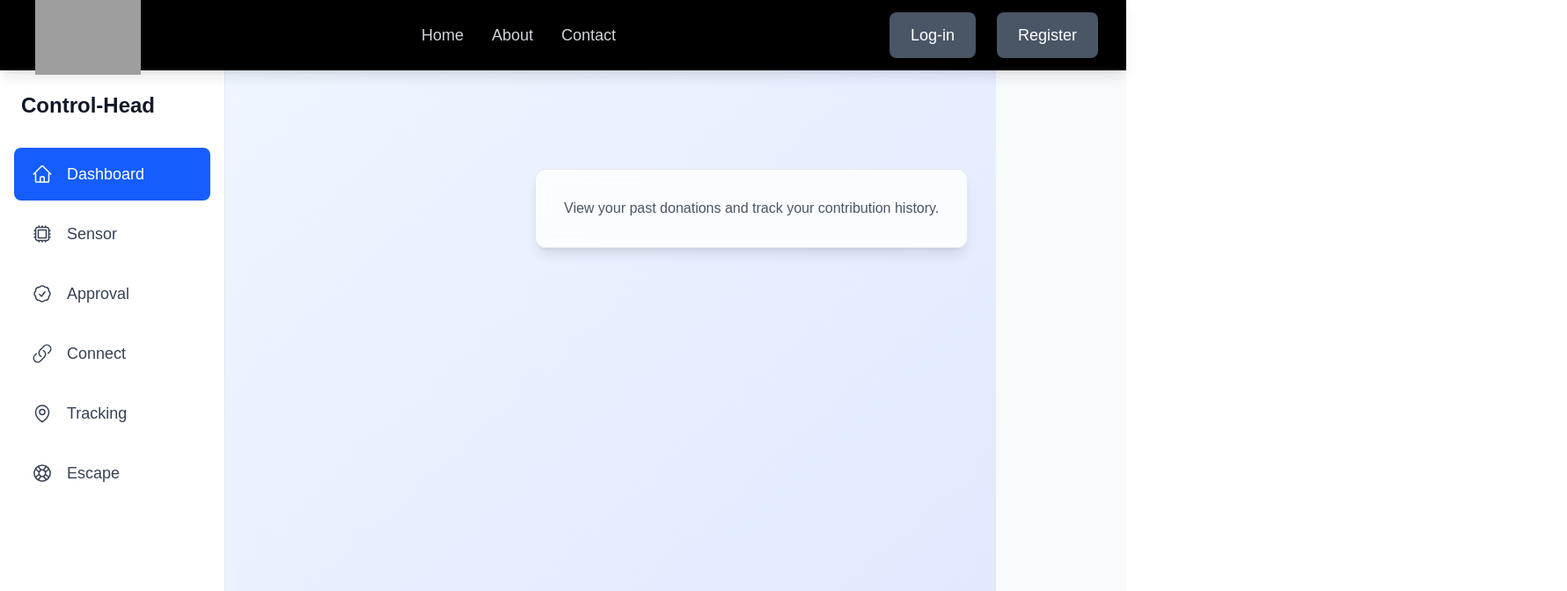
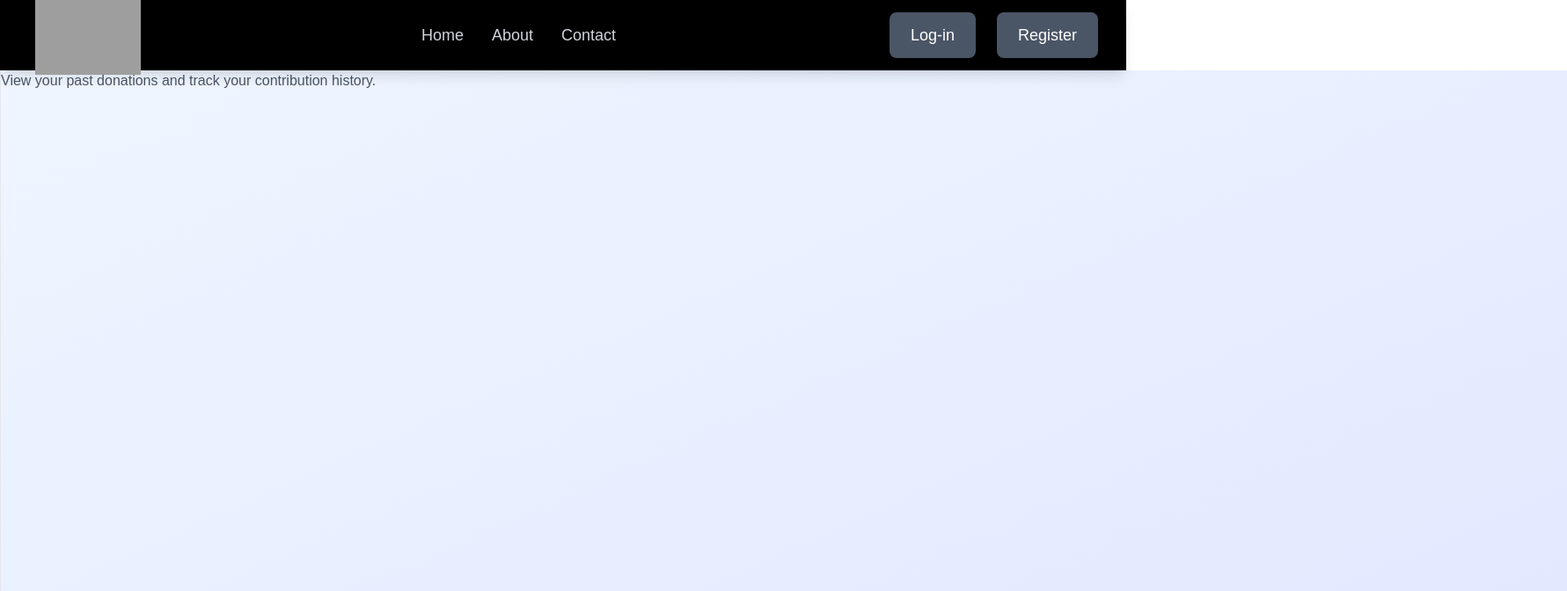
Before and after one commit to Tobibaka/rhinore, a Next.js app: page /admin in a window 1280 px wide. Shown: the top 672 px of the page at 88% size, 1781 px wide, since content can reach past the window. Built offline with nearby package versions, Linux system fonts and the light colour scheme; grey boxes are pictures that could not be loaded.

Commit message:
Refactor Admin layout and sidebar for improved styling and navigation structure

```diff
--- a/src/app/admin/page.tsx
+++ b/src/app/admin/page.tsx
@@ -16,26 +16,27 @@ import Connect from '@/app/admin/str/pages/connect'
 import Tracking from '@/app/admin/str/pages/tracking'
 import Escape from '@/app/admin/str/pages/escape'
 import { Navigate } from 'react-router-dom'
+import tracking from '@/app/admin/str/pages/tracking'
 
 export default function Admin() {
   const [activePage, setActivePage] = useState('dashboard')
 
   const pages: Record<string, React.ReactNode> = {
     dashboard: <Dashboard />,
-    task: <Sensor />,
-    report: <Approval />,
+    sensor: <Sensor />,
+    approval: <Approval />,
     connect: <Connect />,
-    help: <Tracking />,
-    spot: <Escape />,
+    tracking: <Tracking />,
+    escape: <Escape />,
     login: <div>Logging out...</div>,
   }
 
   return (
     <div className="flex">
-      <Sidebar activePage={activePage} onNavigate={setActivePage} />
-      <Layout>
-        <div className="w-full">{pages[activePage] || <Dashboard />}</div>
-      </Layout>
+          <Sidebar activePage={activePage} onNavigate={setActivePage} />
+          <Layout>
+            <div className="w-445 h-screen overflow-auto">{pages[activePage] || <Dashboard />}</div>
+          </Layout>
     </div>
   )
 }
--- a/src/app/admin/str/components/Layout.tsx
+++ b/src/app/admin/str/components/Layout.tsx
@@ -1,21 +1,21 @@
-'use client';
+import React from 'react';
+import { Outlet } from 'react-router-dom';
 
-import React from 'react';
-import Sidebar from './Sidebar';
 
 interface LayoutProps {
   children?: React.ReactNode;
 }
 
 const Layout: React.FC<LayoutProps> = ({ children }) => {
+
   return (
-    <div className="min-h-screen bg-gradient-to-br from-blue-50 to-indigo-100">
-      {/* Main content area */}
-      <main className="ml-80 pt-20 min-h-screen">
-        <div className="p-8 max-w-[1600px] mx-auto">
-          <div className="rounded-xl shadow-lg p-8 bg-white/80 backdrop-blur border border-gray-200 text-gray-900">
-            {children}
-          </div>
+    <div className={`flex min-h-screen transition-colors ${
+      'bg-gradient-to-br from-blue-50 to-indigo-100'
+    }`}>
+    {/* Main content area */}
+      <main>
+        <div>
+          {children ? children : <Outlet />}
         </div>
       </main>
     </div>
--- a/src/app/admin/str/components/Sidebar.tsx
+++ b/src/app/admin/str/components/Sidebar.tsx
@@ -1,3 +1,4 @@
+'use client'
 import React from 'react';
 import {
   HomeIcon,
@@ -26,11 +27,12 @@ export default function Sidebar({
    onNavigate: (page: string) => void
  }) {
    return (
-     <aside className="w-64 h-screen bg-white text-gray-800 flex flex-col border-r border-gray-200">
-       <div className="p-6">
-         <h1 className="text-2xl font-bold text-gray-900">Control-Head</h1>
+     <aside className="overflow-y-auto w-65 h-screen bg-white text-gray-800 flex flex-col border-r border-gray-200">
+      <div className="p-6  bg-gray-300 text-white rounded-r-full shadow-yellow-500 shadow-2xl">
+        <h1 className="text-5xl font-bold text-gray-900">Admins</h1>
+        <h2 className="text-sm font-light text-gray-500 px-1">BETA</h2>
        </div>
-       <nav className="flex-1 px-4 py-2" aria-label="Sidebar Navigation">
+       <nav className="flex-1 px-4 py-40" aria-label="Sidebar Navigation">
          <ul className="space-y-2">
            {navItems.map((item) => (
              <li key={item.id}>
@@ -38,12 +40,12 @@ export default function Sidebar({
                  onClick={() => onNavigate(item.id)}
                  className={`w-full flex items-center gap-4 px-5 py-4 rounded-lg text-left transition-colors ${
                    activePage === item.id
-                     ? 'bg-blue-600 text-white'
+                     ? 'bg-gray-600 text-white'
                      : 'text-gray-700 hover:bg-gray-100 hover:text-gray-900'
                  }`}
                >
-                 <item.icon className="w-6 h-6" aria-hidden="true" />
-                 <span className="text-lg font-medium">{item.name}</span>
+                 <item.icon className="w-9 h-9" aria-hidden="true" />
+                 <span className="text-lg font-normal hover:mask-radial-from-green-500">{item.name}</span>
                </button>
              </li>
            ))}
@@ -56,9 +58,9 @@ export default function Sidebar({
                       window.location.href = '/login';
                     }
                   }}
-           className="flex items-center gap-4 px-5 py-3 rounded-lg text-gray-700 hover:bg-red-50 hover:text-red-600 transition-colors"
+                 className="flex items-center gap-6 px-10 py-3 rounded-lg text-gray-700 hover:bg-red-50 hover:text-red-600 transition-colors"
                >
-           <ArrowLeftOnRectangleIcon className="w-6 h-6" aria-hidden="true" />
+                 <ArrowLeftOnRectangleIcon className="w-9 h-9" aria-hidden="true" />
                  <span className="text-lg font-medium">Log Out</span>
                </button>
       </div>
```
Lines whose indentation alone changed are shown as unchanged.
